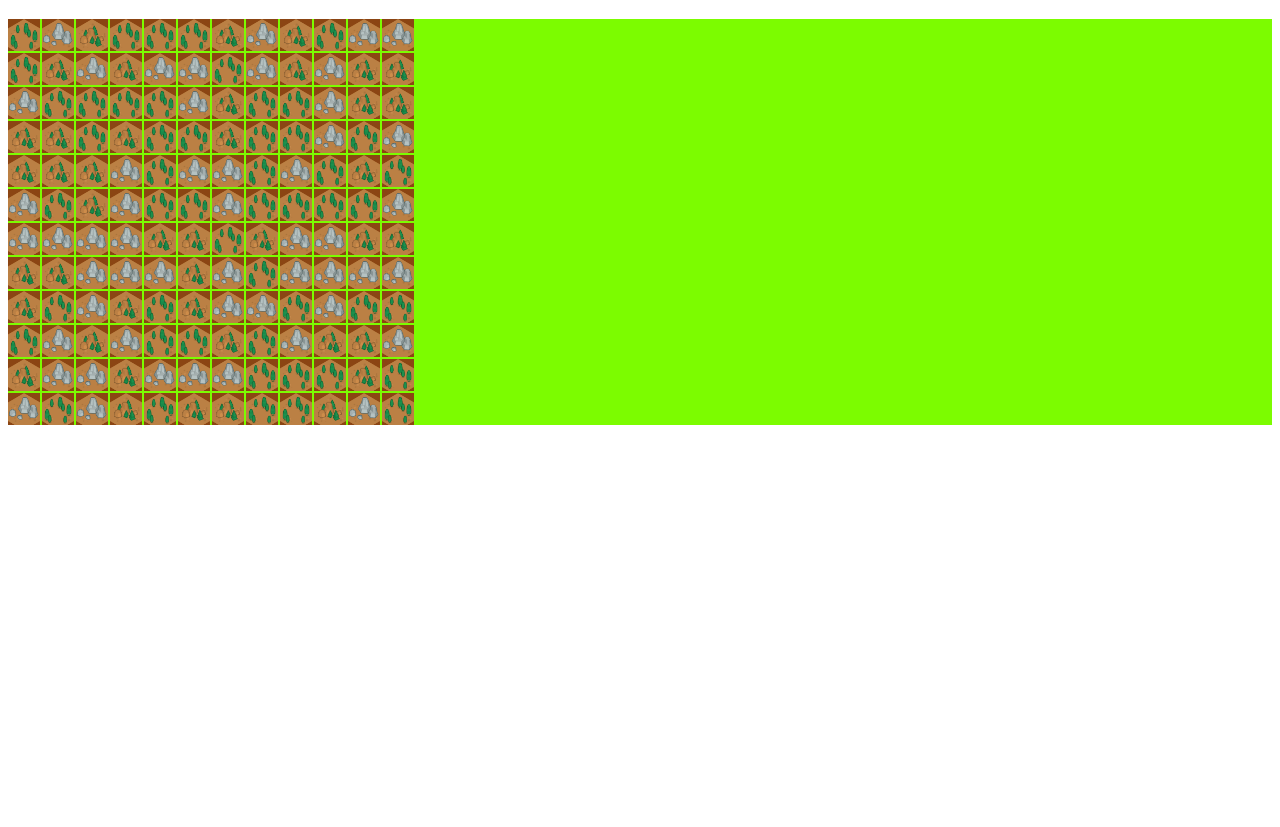
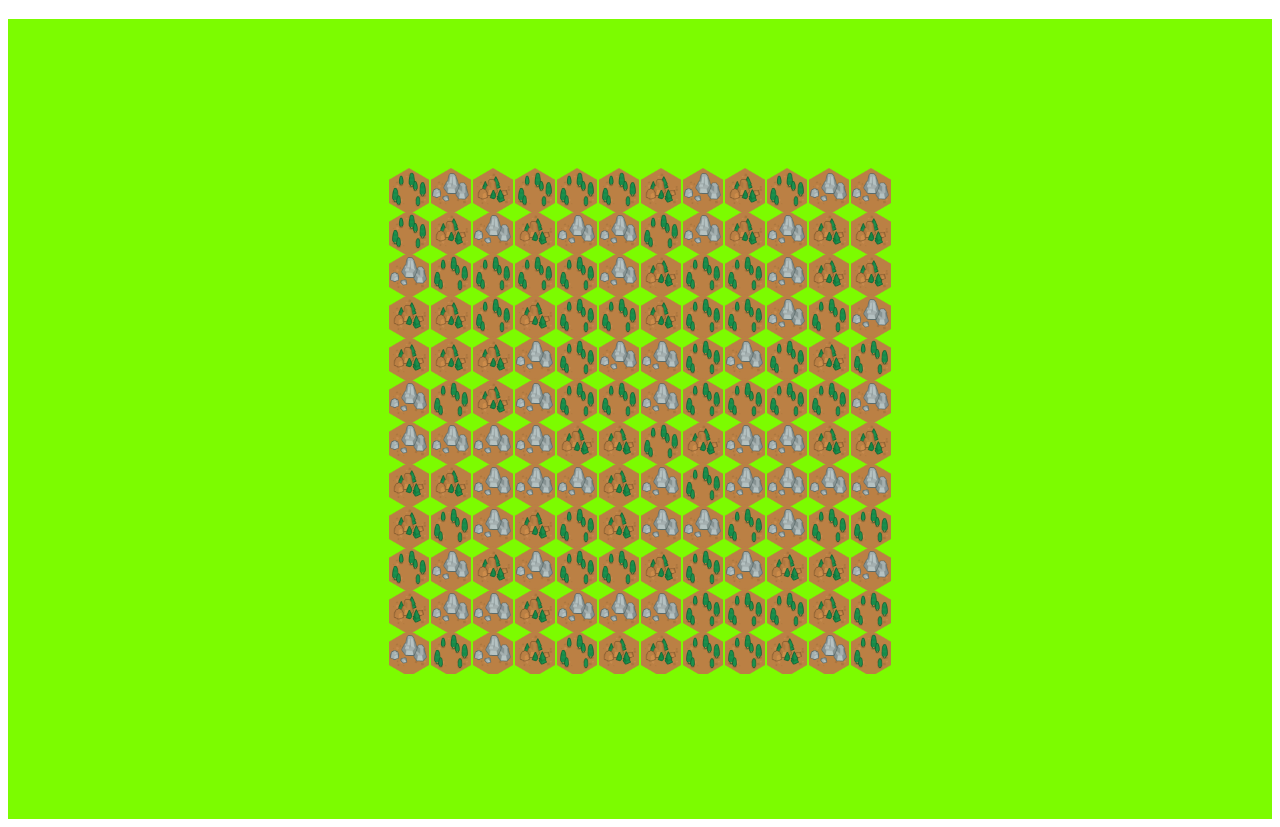
Before and after one commit to ResendiK2/icedew-valley, a plain HTML site: page index.html in a window 1280 px wide. Shown: the part 61-888 px from the top of the page. Before the commit the page ends 800 px from the top, so only its background shows below. Drawn offline with Linux system fonts and the light colour scheme.

Commit message:
refac: update styles

```diff
--- a/style.css
+++ b/style.css
@@ -1,19 +1,24 @@
 .land {
+  display: flex;
+  justify-content: center;
+  align-items: center;
+  width: 100%;
+  height: 100vh;
   background-color: #7cfc00;
 }
 
 #field {
   display: grid;
-  grid-template-columns: repeat(12, 32px);
-  grid-template-rows: repeat(12, 32px);
+  grid-template-columns: repeat(12, 40px);
+  grid-template-rows: repeat(12, 40px);
   gap: 2px;
 }
 
 .cell {
-  width: 32px;
-  height: 32px;
+  background-image: url("assets/ground.png");
+  width: 40px;
+  height: 44px;
   background-size: cover;
-  background-color: #8b4513;
 }
 
 .dirt {
@@ -27,3 +32,6 @@
 .weed {
   background-image: url("assets/weed.png");
 }
+
+.seeds {
+}
```
